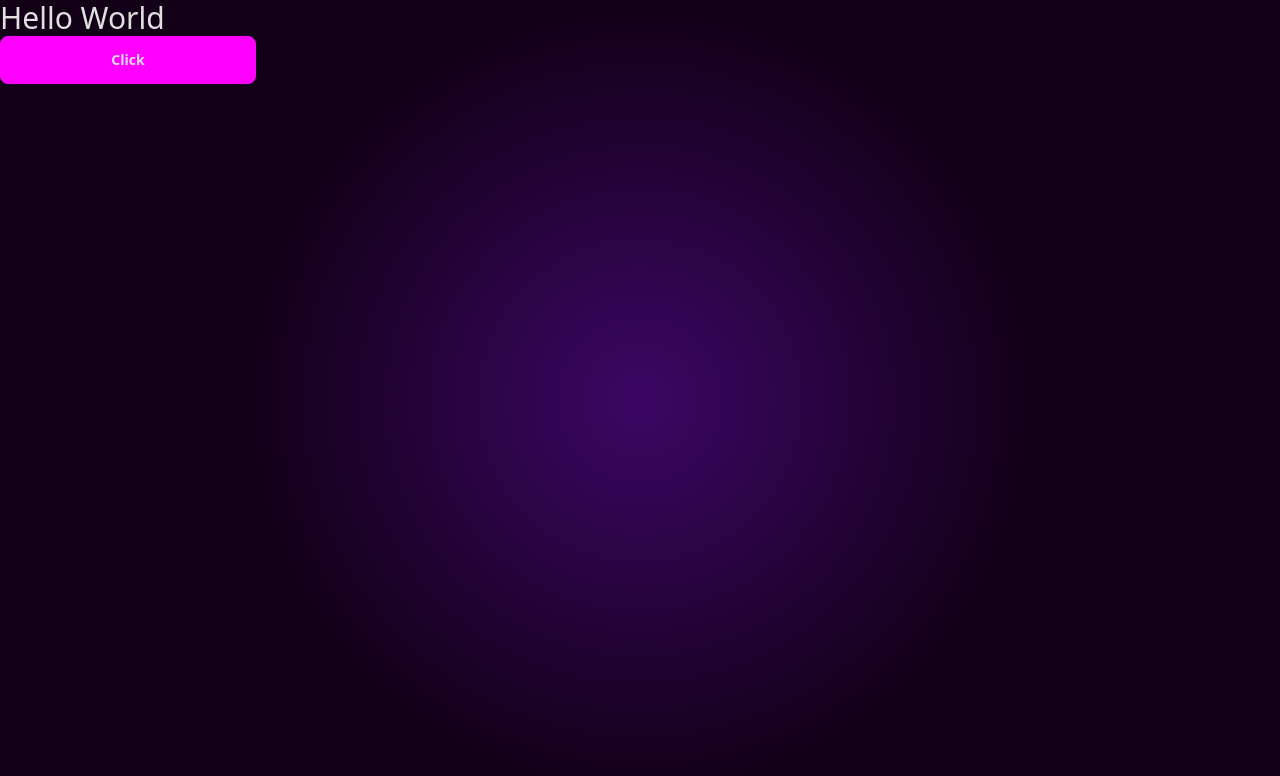
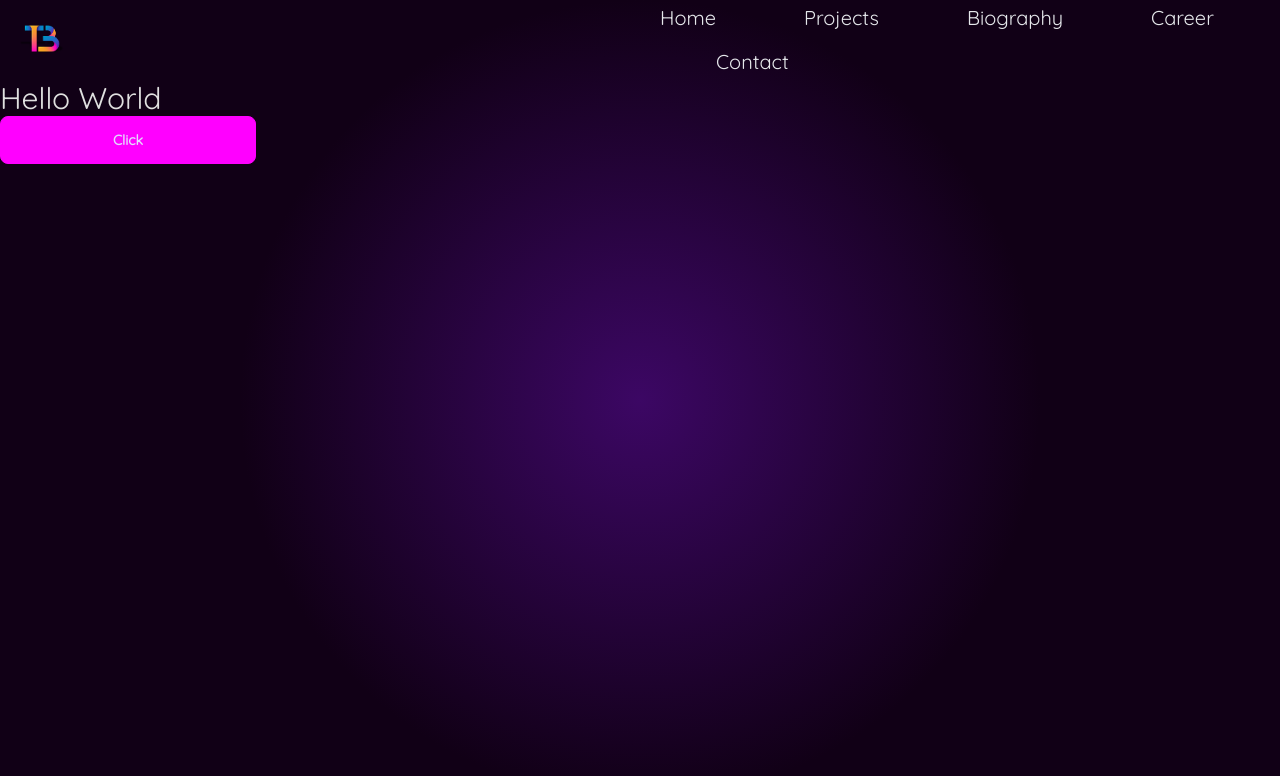
Before and after one commit to TigranBalayan10/tbalayan-portfolio, an Astro site: page / in a window 1280 px wide. Built offline with nearby package versions, Linux system fonts and the light colour scheme; Astro itself is replaced by a stand-in of ours.

Commit message:
added nav from daisy formatted and added fonts and icons from google

```diff
--- /dev/null
+++ b/src/components/Navigation.astro
@@ -0,0 +1,33 @@
+<div class="navbar h-20 container mx-auto w-full justify-between text-gray-200">
+  <div class="navbar-start">
+    <div class="dropdown">
+      <div tabindex="0" role="button" class="btn btn-ghost lg:hidden">
+        <span class="material-icons-outlined text-3xl text-primary">
+          menu
+        </span>
+      </div>
+      <ul
+        tabindex="0"
+        class="menu menu-lg dropdown-content bg-base-200 rounded-box mt-4 w-64 p-2 shadow text-gray-300"
+      >
+        <li><a href="/">Home</a></li>
+        <li><a href="/projects">Projects</a></li>
+        <li><a href="/biography">Biography</a></li>
+        <li><a href="/career">Career</a></li>
+        <li><a href="">Contact</a></li>
+      </ul>
+    </div>
+    <a class="btn btn-ghost p-2">
+      <img src="/tb-logo.png" alt="Tigran Logo" class="h-full" />
+    </a>
+  </div>
+  <div class="navbar-end hidden lg:flex">
+    <ul class="menu menu-horizontal px-1 space-x-14 font-light text-xl">
+      <li><a href="/">Home</a></li>
+      <li><a href="/projects">Projects</a></li>
+      <li><a href="/biography">Biography</a></li>
+      <li><a href="/career">Career</a></li>
+      <li><a href="">Contact</a></li>
+    </ul>
+  </div>
+</div>
--- a/src/layouts/Layout.astro
+++ b/src/layouts/Layout.astro
@@ -3,6 +3,7 @@ import "../styles/global.css";
 interface Props {
   title: string;
 }
+import Navigation from "../components/Navigation.astro";
 
 const { title } = Astro.props;
 ---
@@ -14,10 +15,21 @@ const { title } = Astro.props;
     <meta name="description" content="Astro description" />
     <meta name="viewport" content="width=device-width" />
     <link rel="icon" type="image/svg+xml" href="/favicon.svg" />
+    <link
+      rel="stylesheet"
+      href="https://fonts.googleapis.com/icon?family=Material+Icons+Outlined"
+    />
+    <link rel="preconnect" href="https://fonts.googleapis.com" />
+    <link rel="preconnect" href="https://fonts.gstatic.com" crossorigin />
+    <link
+      href="https://fonts.googleapis.com/css2?family=Quicksand&display=swap"
+      rel="stylesheet"
+    />
     <meta name="generator" content={Astro.generator} />
     <title>{title}</title>
   </head>
   <body class="h-screen">
+    <Navigation />
     <slot />
   </body>
 </html>
--- a/src/styles/global.css
+++ b/src/styles/global.css
@@ -4,4 +4,5 @@
 
 body {
   background: radial-gradient(circle closest-side at center, #3c0764, #110016);
+  font-family: "Quicksand", sans-serif;
 }
```
Also changed, not shown: public/tb-logo.png (added). Lines whose indentation alone changed are shown as unchanged.
